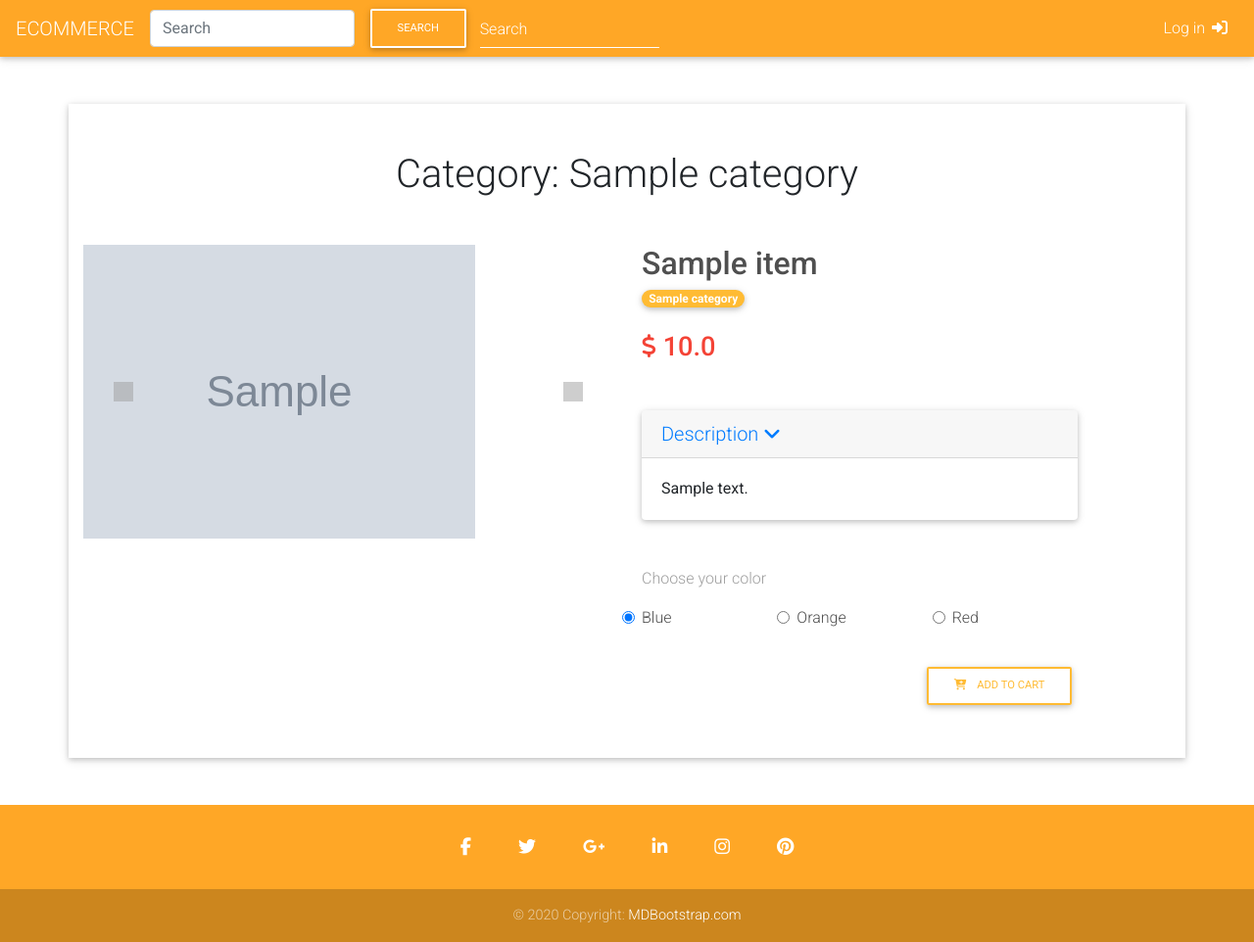
After one commit to w3qxst1ck/ecommerce, a Django app: a page that uses templates/base.html in a window 1280 px wide. The commit adds this page. Shown: the whole page at 98% size. Run offline with Django 3.2, Linux system fonts and the light colour scheme; tables that the repository leaves empty hold one stand-in row (values such as "Sample post"); grey boxes marked "Sample" are stand-in pictures; some libraries are stand-ins or nearby versions; grey boxes are pictures that could not be loaded.

Commit message:
Add detail page. Add badges

```diff
--- a/core/models.py
+++ b/core/models.py
@@ -1,4 +1,5 @@
 from django.db import models
+from django.urls import reverse
 
 
 class Category(models.Model):
@@ -26,6 +27,12 @@ class Item(models.Model):
     def __str__(self):
         return self.title
 
+    def get_absolute_url(self):
+        return reverse('item-detail', kwargs={'category_slug': self.category.slug, 'item_slug': self.slug})
+
+    def get_discount_percent(self):
+        return round(100 - (self.discount_price / self.price) * 100)
+
     class Meta:
         verbose_name = 'Товар'
         verbose_name_plural = 'Товары'
--- a/core/urls.py
+++ b/core/urls.py
@@ -1,7 +1,8 @@
 from django.urls import path
 
-from core.views import item_list
+from core.views import item_list, item_detail
 
 urlpatterns = [
     path('', item_list, name='home-page'),
+    path('<str:category_slug>/<str:item_slug>/', item_detail, name='item-detail'),
 ]
--- a/core/views.py
+++ b/core/views.py
@@ -13,5 +13,11 @@ def item_list(request):
     return render(request, 'core/home.html', context)
 
 
-def item_detail(request):
-    pass
+def item_detail(request, item_slug, category_slug):
+    item = Item.objects.get(slug=item_slug)
+    category = Category.objects.get(slug=category_slug)
+    context = {
+        'item': item,
+        'category': category
+    }
+    return render(request, 'core/item_detail.html', context)
--- a/static/css/style.css
+++ b/static/css/style.css
@@ -3,3 +3,10 @@
 .item-card {
 	width: 100%;
 }
+
+
+/*Item detail*/
+
+.category-title-detail {
+	font-size: 2.5rem;
+}
--- a/templates/base.html
+++ b/templates/base.html
@@ -18,7 +18,7 @@
 
 	<link rel="stylesheet" href="{% static 'css/style.css' %}">
 
-    <title>{% block title %}{% endblock %} - Ecommerce</title>
+    <title>{% block title %}{% endblock %}</title>
 
   </head>
 
--- /dev/null
+++ b/templates/core/item_detail.html
@@ -0,0 +1,157 @@
+{% extends 'base.html' %}
+
+{% block title %}{{ item.title }} - {{ item.category }}{% endblock %}
+
+{% block content %}
+<div class="container my-5 py-5 z-depth-1">
+
+
+  <!--Section: Content-->
+  <section class="text-center">
+
+    <!-- Section heading -->
+    <h3 class="mb-5 display-4 category-title-detail"> Category: {{ item.category.title }} </h3>
+
+    <div class="row">
+
+      <div class="col-lg-6">
+
+        <!--Carousel Wrapper-->
+        <div id="carousel-thumb" class="carousel slide carousel-fade carousel-thumbnails" data-ride="carousel">
+
+          <!--Slides-->
+          <div class="carousel-inner text-center text-md-left" role="listbox">
+            <div class="carousel-item active">
+              <img src="{{ item.image.url }}"
+                alt="First slide" class="img-fluid">
+            </div>
+            <div class="carousel-item">
+              <img src="https://mdbootstrap.com/img/Photos/Horizontal/E-commerce/Products/18.jpg"
+                alt="Second slide" class="img-fluid">
+            </div>
+            <div class="carousel-item">
+              <img src="https://mdbootstrap.com/img/Photos/Horizontal/E-commerce/Products/19.jpg"
+                alt="Third slide" class="img-fluid">
+            </div>
+          </div>
+          <!--/.Slides-->
+
+          <!--Thumbnails-->
+          <a class="carousel-control-prev" href="#carousel-thumb" role="button" data-slide="prev">
+            <span class="carousel-control-prev-icon" aria-hidden="true"></span>
+            <span class="sr-only">Previous</span>
+          </a>
+          <a class="carousel-control-next" href="#carousel-thumb" role="button" data-slide="next">
+            <span class="carousel-control-next-icon" aria-hidden="true"></span>
+            <span class="sr-only">Next</span>
+          </a>
+          <!--/.Thumbnails-->
+
+        </div>
+        <!--/.Carousel Wrapper-->
+
+      </div>
+
+      <div class="col-lg-5 text-center text-md-left">
+
+        <h2 class="h2-responsive text-center text-md-left product-name font-weight-bold dark-grey-text mb-1 ml-xl-0 ml-4">
+          <strong>{{ item.title }}</strong>
+        </h2>
+        <span class="badge badge-pill badge-warning product mb-4 ml-xl-0 ml-4">{{ item.category.title }}</span>
+        {% if item.discount_price %}
+			<span class="badge badge-pill badge-danger my-3">Sale</span>
+		{% endif %}
+
+        <h3 class="h3-responsive text-center text-md-left mb-5 ml-xl-0 ml-4">
+          <span class="red-text font-weight-bold">
+            <strong><i class="fas fa-dollar-sign fa-sm"></i> {{ item.price }}</strong>
+          </span>
+          {% if item.discount_price %}
+          <span class="grey-text">
+            <small>
+              <s><i class="fas fa-dollar-sign fa-sm"></i>{{ item.discount_price }}</s>
+            </small>
+          </span>
+          {% endif %}
+        </h3>
+
+        <!--Accordion wrapper-->
+        <div class="accordion md-accordion" id="accordionEx" role="tablist" aria-multiselectable="true">
+
+          <!-- Accordion card -->
+          <div class="card">
+
+            <!-- Card header -->
+            <div class="card-header" role="tab" id="headingOne1">
+              <a data-toggle="collapse" data-parent="#accordionEx" href="#collapseOne1" aria-expanded="true"
+                aria-controls="collapseOne1">
+                <h5 class="mb-0">
+                  Description
+                  <i class="fas fa-angle-down rotate-icon"></i>
+                </h5>
+              </a>
+            </div>
+
+            <!-- Card body -->
+            <div id="collapseOne1" class="collapse show" role="tabpanel" aria-labelledby="headingOne1"
+              data-parent="#accordionEx">
+              <div class="card-body">
+                {{ item.description }}
+              </div>
+            </div>
+          </div>
+          <!-- Accordion card -->
+
+        </div>
+        <!--/.Accordion wrapper-->
+
+        <!-- Add to Cart -->
+        <section class="color">
+          <div class="mt-5">
+            <p class="grey-text">Choose your color</p>
+            <div class="row text-center text-md-left">
+
+              <div class="col-md-4 col-12">
+                <!--Radio group-->
+                <div class="form-group">
+                  <input class="form-check-input" name="group100" type="radio" id="radio100" checked="checked">
+                  <label for="radio100" class="form-check-label dark-grey-text">Blue</label>
+                </div>
+              </div>
+              <div class="col-md-4">
+                <!--Radio group-->
+                <div class="form-group">
+                  <input class="form-check-input" name="group100" type="radio" id="radio101">
+                  <label for="radio101" class="form-check-label dark-grey-text">Orange</label>
+                </div>
+              </div>
+              <div class="col-md-4">
+                <!--Radio group-->
+                <div class="form-group">
+                  <input class="form-check-input" name="group100" type="radio" id="radio102">
+                  <label for="radio102" class="form-check-label dark-grey-text">Red</label>
+                </div>
+              </div>
+            </div>
+
+            <div class="row mt-3">
+              <div class="col-md-12 text-center text-md-left text-md-right">
+                <button class="btn btn-outline-warning waves-effect btn-md ml-0">
+                  <i class="fas fa-cart-plus mr-2" aria-hidden="true"></i> Add to cart</button>
+              </div>
+            </div>
+          </div>
+        </section>
+        <!-- /.Add to Cart -->
+
+      </div>
+
+    </div>
+
+  </section>
+  <!--Section: Content-->
+
+
+</div>
+
+{% endblock content %}
```
Also changed, not shown: templates/core/home.html (+15 -7 lines).
